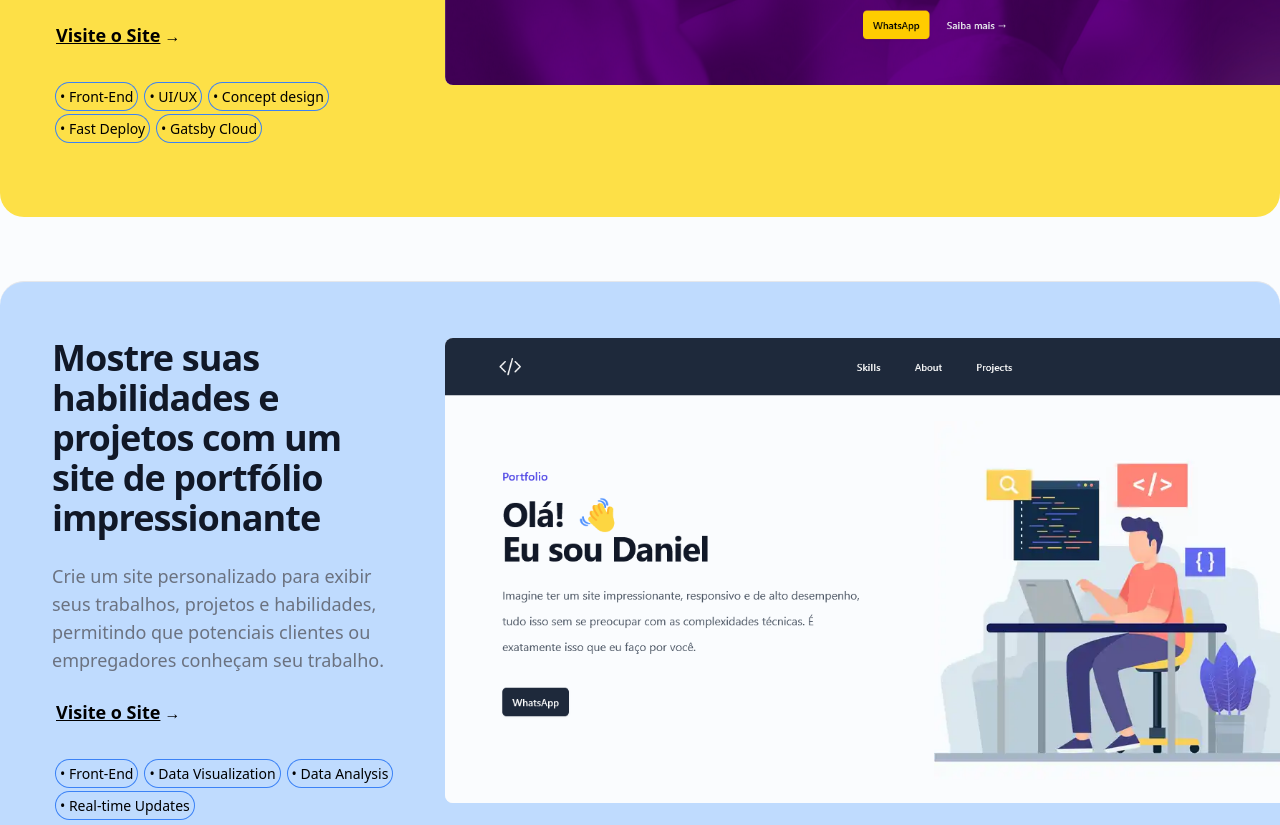
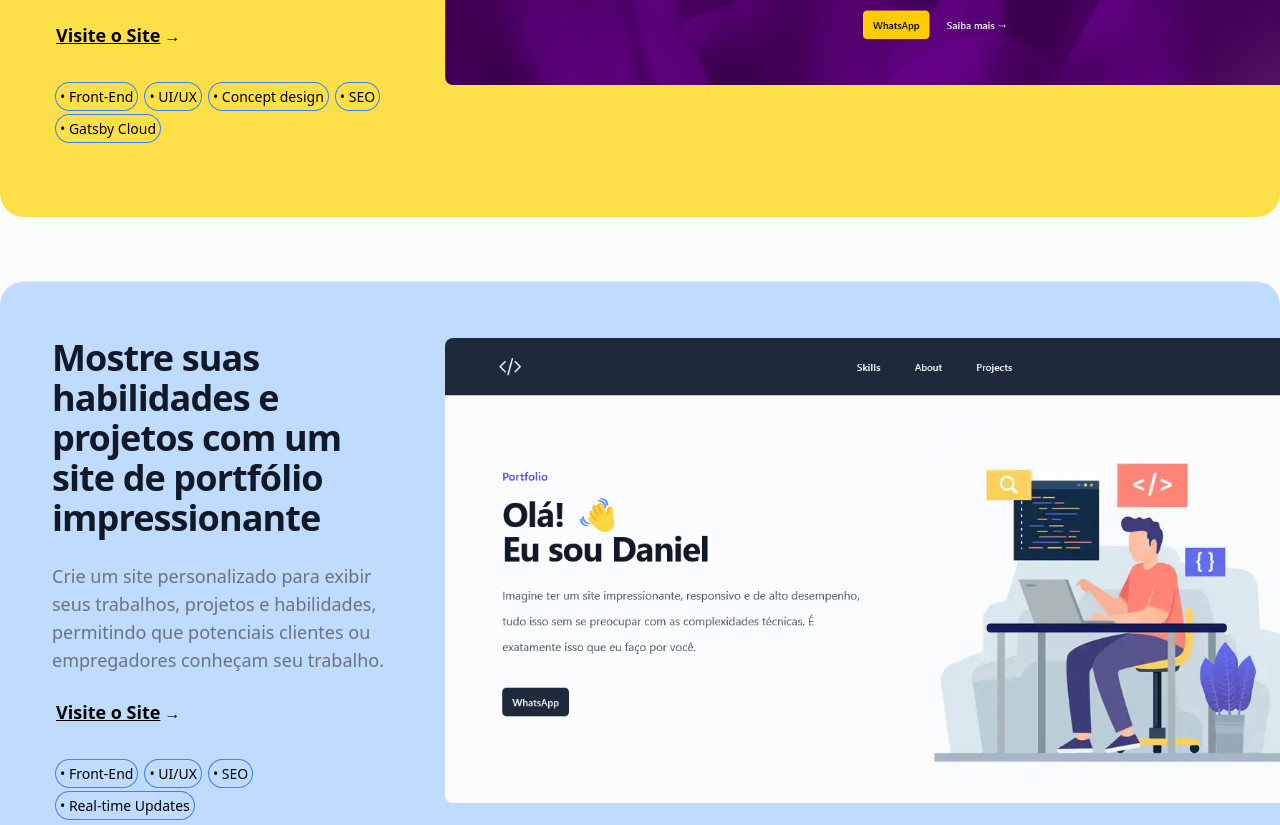
Before and after one commit to Dnomad92/Portfolio-0.1.23, a Gatsby site: page / in a window 1280 px wide. Shown: the part 2152-2977 px from the top of the page. Built offline with nearby package versions, Linux system fonts and the light colour scheme; Gatsby itself is replaced by a stand-in of ours.

Commit message:
Update projects.js tags

```diff
--- a/src/components/projects.js
+++ b/src/components/projects.js
@@ -10,7 +10,7 @@ const projects = [
     description: 'Site de uma única página que concentra todas as informações importantes sobre a sua empresa, como missão, serviços, equipe e informações de contato.',
     image: singlePage,
     link: 'https://tocalandingpage.gatsbyjs.io/',
-    tags: ['Front-End', 'UI/UX', 'Concept design', 'Fast Deploy', 'Gatsby Cloud'],
+    tags: ['Front-End', 'UI/UX', 'Concept design', 'SEO', 'Gatsby Cloud'],
     bgColor:'bg-yellow-300'
   },
   {
@@ -19,7 +19,7 @@ const projects = [
     description: 'Crie um site personalizado para exibir seus trabalhos, projetos e habilidades, permitindo que potenciais clientes ou empregadores conheçam seu trabalho.',
     image: portfolioPage,
     link: 'https://portfolio0123.gatsbyjs.io/',
-    tags: ['Front-End', 'Data Visualization', 'Data Analysis', 'Real-time Updates'],
+    tags: ['Front-End', 'UI/UX', 'SEO', 'Real-time Updates'],
     bgColor:'bg-blue-200'
   },
 
@@ -30,7 +30,7 @@ const projects = [
     description: 'Desenvolva um site que apresente informações detalhadas sobre a sua empresa, sua missão, serviços oferecidos e dados de contato.',
     image: singlePage,
     link: 'https://dnomad92.github.io/Agency-Model-1',
-    tags: ['Front-End', 'Back-End', 'UI/UX', 'Payment Integration', 'Database Management'],
+    tags: ['Front-End', 'Back-End', 'UI/UX', 'Concept Design', 'Mobile'],
     bgColor:'bg-red-200'
   },
   {
@@ -39,7 +39,7 @@ const projects = [
     description: 'Um site de uma única página que mostra detalhes, com o objetivo de promover um produto, capturar leads ou direcionar os visitantes para uma oferta específica.',
     image: portfolioPage,
     link: 'https://tocalandingpagev2.gatsbyjs.io/',
-    tags: ['Mobile Development', 'UI/UX', 'Push Notifications', 'Offline Capabilities'],
+    tags: ['Mobile Development', 'UI/UX', 'CMS Integration', 'SEO'],
     bgColor:'bg-green-200'
   },
 ];
```
